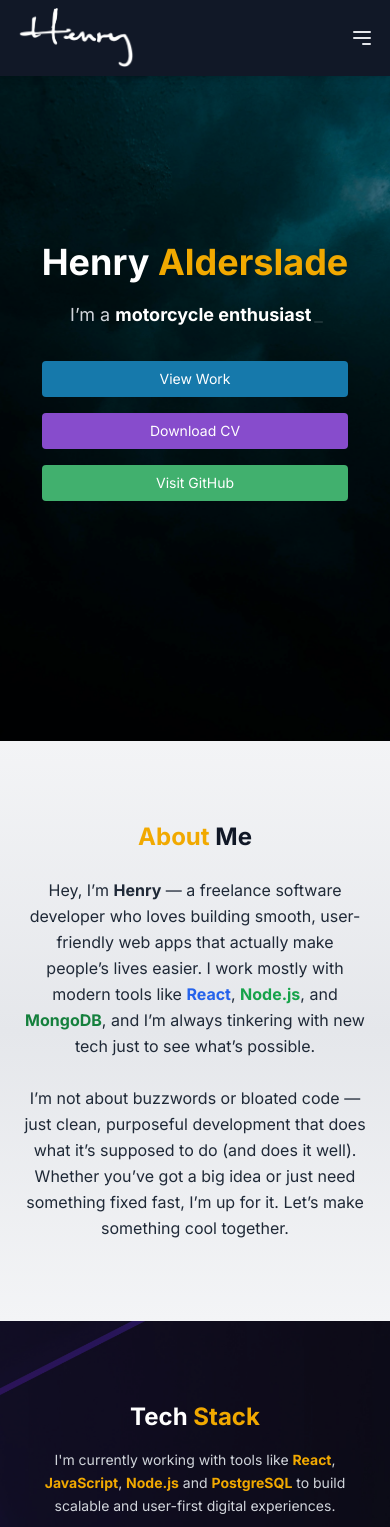
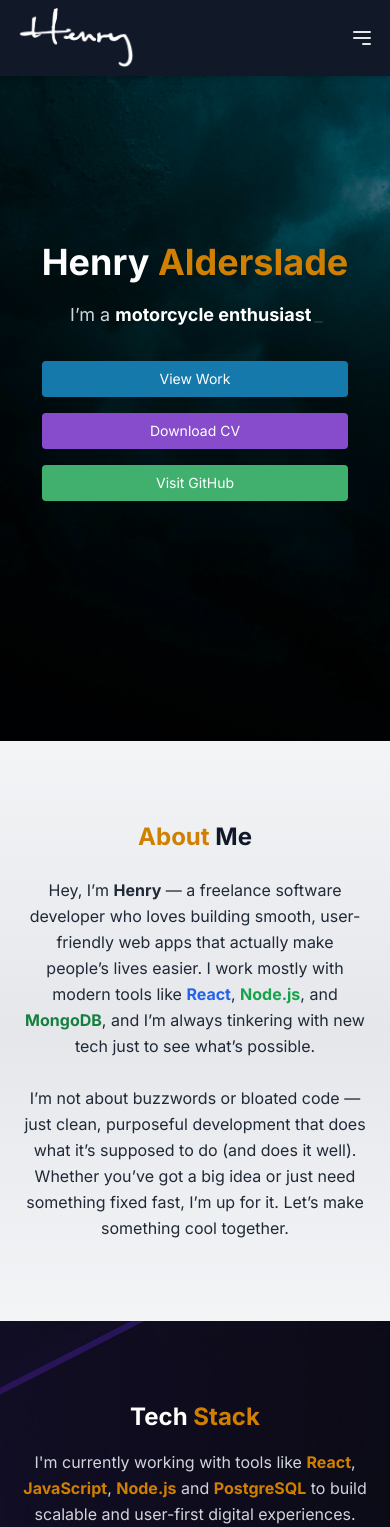
Before and after one commit to heniscoding/Henry-Portfolio-Front-End, a React (Create React App) app: page / in a window 390 px wide. Shown: the top 1527 px of the page. Built offline with nearby package versions, Linux system fonts and the light colour scheme; no server answers; the HTML template or start-up script is replaced by a standard one.

Commit message:
Small styling updates to light and dark themes

```diff
--- a/src/components/About.jsx
+++ b/src/components/About.jsx
@@ -95,7 +95,7 @@ const About = () => {
         ></div>
 
         {/* Overlay for readability */}
-        <div className="absolute inset-0 bg-white bg-opacity-60 dark:bg-black dark:bg-opacity-60 z-0"></div>
+        <div className="absolute inset-0 bg-white bg-opacity-20 dark:bg-black dark:bg-opacity-60 z-0"></div>
 
         {/* Content */}
         <div className="relative z-10 max-w-3xl mx-auto">
@@ -115,7 +115,7 @@ const About = () => {
             whileInView={{ opacity: 1, y: 0 }}
             transition={{ delay: 0.2, duration: 0.6 }}
             viewport={{ once: true }}
-            className="mb-12 text-sm md:text-base text-gray-800 dark:text-gray-300 leading-relaxed"
+            className="mb-12 md:text-base text-gray-800 dark:text-gray-300 leading-relaxed"
           >
             I'm currently working with tools like{" "}
             <span className="text-custom-light-orange font-semibold">
--- a/src/components/Hero.jsx
+++ b/src/components/Hero.jsx
@@ -25,7 +25,7 @@ const Hero = () => {
       ></div>
 
       {/* Overlay */}
-      <div className="absolute inset-0 bg-white bg-opacity-40 dark:bg-black dark:bg-opacity-40 z-0 transition-all duration-500"></div>
+      <div className="absolute inset-0 bg-white bg-opacity-60 dark:bg-black dark:bg-opacity-40 z-0 transition-all duration-500"></div>
 
       {/* Content */}
       <div className="relative z-10 max-w-3xl text-gray-900 dark:text-gray-100">
--- a/src/components/ProjectDetails.jsx
+++ b/src/components/ProjectDetails.jsx
@@ -102,7 +102,7 @@ const ProjectDetails = () => {
             className="bg-white shadow-xl rounded-lg overflow-hidden"
           >
             <div className="p-6 text-center">
-              <p className="text-gray-700 leading-relaxed text-sm md:text-base mb-6">
+              <p className="text-gray-700 leading-relaxed md:text-base mb-6">
                 {project.description}
               </p>
 
--- a/src/components/Projects.jsx
+++ b/src/components/Projects.jsx
@@ -43,7 +43,7 @@ const Projects = () => {
           whileInView={{ opacity: 1, y: 0 }}
           transition={{ delay: 0.1, duration: 0.5 }}
           viewport={{ once: true }}
-          className="mb-12 text-center text-sm md:text-base text-gray-700 max-w-3xl mx-auto"
+          className="mb-12 text-center md:text-base text-gray-700 max-w-3xl mx-auto"
         >
           Here’s a little showcase of what I’ve been up to lately — projects
           that mix creativity, code, and caffeine. I’ve been building things for
--- a/src/index.css
+++ b/src/index.css
@@ -121,24 +121,24 @@ section {
 
 @layer utilities {
   .text-custom-light-orange {
-    color: #0c91a8; /* Light mode version */
+    color: #31aeb5; /* Light mode version */
   }
 
   .dark .text-custom-light-orange {
-    color: #f1a900; /* Dark mode version */
+    color: #d07f00; /* Dark mode version */
   }
 
 
 
   .btn-custom-orange {
-    background-color: #0c91a8; /* Light theme */
+    background-color: #31aeb5; /* Light theme */
   }
   .dark .btn-custom-orange {
-    background-color: #f1a900; /* Dark theme – e.g., Tailwind's yellow-400 */
+    background-color: #d07f00; /* Dark theme – e.g., Tailwind's yellow-400 */
   }
 
   .btn-custom-orange:hover {
-    background-color: #066e80; /* Light hover */
+    background-color: #268a90; /* Light hover */
   }
 
   .dark .btn-custom-orange:hover {
```
